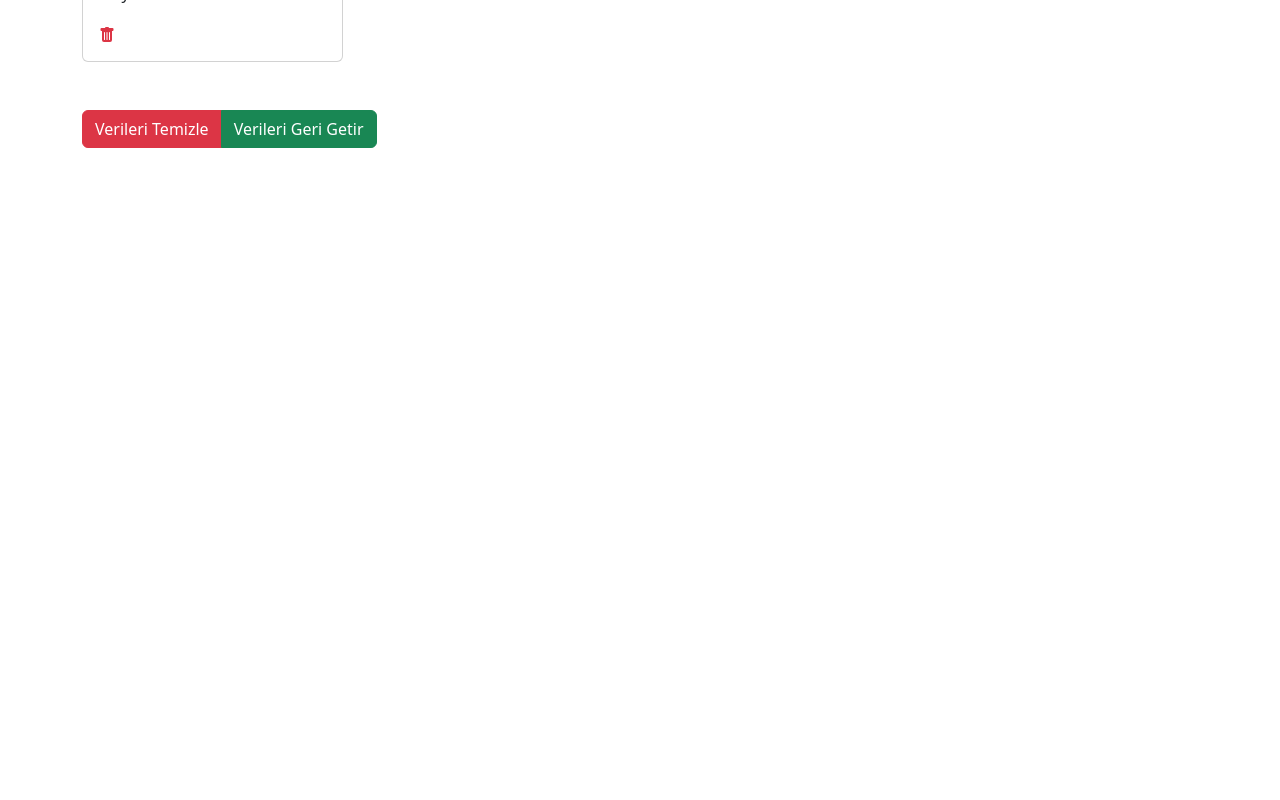
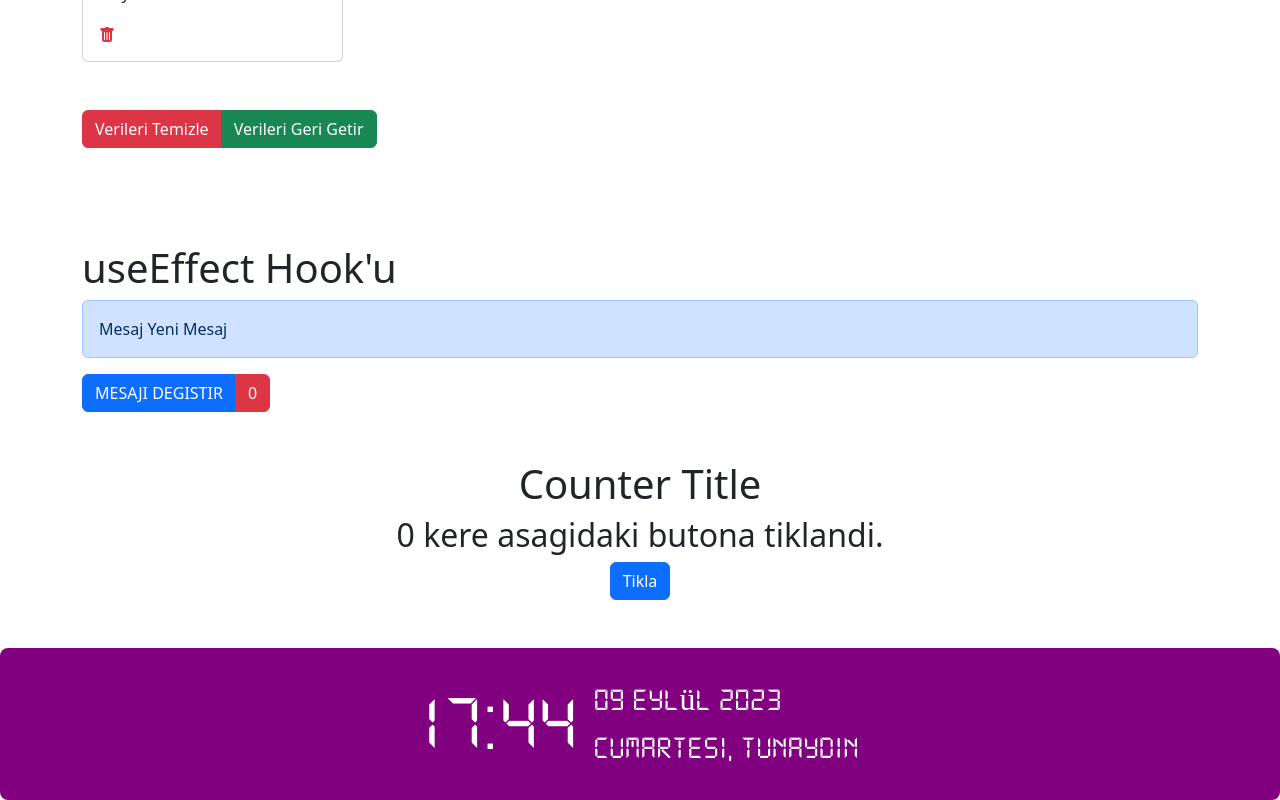
Before and after one commit to ZahideSarp/React, a React (Create React App) app: page / in a window 1280 px wide. Shown: the part 9989-10789 px from the top of the page. Before the commit the page ends 10185 px from the top, so only its background shows below. Built offline with nearby package versions, Linux system fonts and the light colour scheme.

Commit message:
useEffect

```diff
--- a/public/index.html
+++ b/public/index.html
@@ -14,7 +14,7 @@
         <!-- <link rel="preconnect" href="https://fonts.googleapis.com">
 <link rel="preconnect" href="https://fonts.gstatic.com" crossorigin>
 <link href="https://fonts.googleapis.com/css2?family=Crimson+Text:ital,wght@0,400;0,600;0,700;1,400;1,600;1,700&display=swap" rel="stylesheet"> -->
-        <title>React App</title>
+        <title>REACT BASICS</title>
     </head>
     <body>
         <noscript>You need to enable JavaScript to run this app.</noscript>
--- a/src/App.js
+++ b/src/App.js
@@ -26,6 +26,9 @@ import ProductShop from "./components/12-product-shop/product-shop";
 import State from "./components/13-usestate/state";
 import Counter from "./components/14-counter/counter";
 import Birthday from "./components/15-birthday/birthday";
+import UseEffect from "./components/16-useeffect/useeffect";
+import CounterTitle from "./components/17-counter-title/counter-title";
+import DijitalSaatUygulamasi3 from "./components/18-dijital-saat-uygulamasi3/dijital-saat-uygulamasi3";
 
 const App = () => {
     return (
@@ -103,6 +106,9 @@ const App = () => {
             <State />
             <Counter />
             <Birthday />
+            <UseEffect />
+            <CounterTitle />
+            <DijitalSaatUygulamasi3 color="white" backgroundColor="purple" />
         </div>
     )
 };
--- a/src/components/15-birthday/birthday.js
+++ b/src/components/15-birthday/birthday.js
@@ -12,7 +12,7 @@ const Birthday = () => {
     };
 
     const deletePerson = (id) => {
-        const filteredArray = people.filter((person) => person.id !== id);
+        const filteredArray = people.filter((person) => person.id === id);
         setPeople(filteredArray);
     };
 
--- /dev/null
+++ b/src/components/16-useeffect/useeffect.js
@@ -0,0 +1,60 @@
+import { useEffect, useState } from 'react';
+import { Alert, Button, ButtonGroup, Container } from 'react-bootstrap';
+
+const UseEffect = () => {
+    const [counter, setCounter] = useState(0);
+    const [message, setMessage] = useState('Mesaj');
+
+    // console.log("Benim calisma siram 1")
+
+    useEffect(() => {
+        // console.log("Herhangi bir state degistiginde calisir")
+    })
+
+    useEffect(() => {
+        // console.log("Yalnizca component mount edildikten sonra calisir")
+        // verileri al gel, geldiginde de setData()
+    }, []);
+
+    useEffect(() => {
+        // console.log("component ilk mount edildiginde calisir ve counter state'i degistiginde calisir")
+    }, [counter])
+
+    useEffect(() => {
+        return () => {
+            // console.log("component unmount edildiginde calisir")
+        }
+    }, [])
+
+
+    // console.log("Benim calisma siram 2")
+
+    const handleCounter = () => {
+        setCounter(prev => {
+            console.log("Counter degisti");
+            return prev + 1;
+        });
+        console.log("Counter degisecek");
+    }
+
+    const newMessage = () => {
+        // console.log("newMessage calisti");
+        return "Yeni Mesaj";
+    }
+
+
+    return (
+        <Container>
+            <h1>useEffect Hook'u</h1>
+            <Alert>
+                {message} {newMessage()}
+            </Alert>
+            <ButtonGroup>
+                <Button onClick={() => setMessage("STATE DEGISTI")}>MESAJI DEGISTIR</Button>
+                <Button onClick={handleCounter} variant='danger'>{counter}</Button>
+            </ButtonGroup>
+        </Container>
+    )
+}
+
+export default UseEffect;
--- /dev/null
+++ b/src/components/17-counter-title/counter-title.js
@@ -0,0 +1,29 @@
+import { useEffect, useState } from 'react';
+import { Button, Container } from "react-bootstrap";
+
+const CounterTitle = () => {
+    const [counter, setCounter] = useState(0);
+    // const [isButtonClicked, setIsButtonClicked] = useState(false);
+
+    const handleCounter = () => {
+        setCounter(prev => prev + 1);
+        // setIsButtonClicked(true);
+    }
+
+    useEffect(() => {
+        // insallah ilk renderda calismaz
+        if (counter > 0) {
+            window.document.title = `Butona ${counter} kez tiklandi...`
+        }
+    }, [counter])
+
+    return (
+        <Container className='my-5 text-center'>
+            <h1>Counter Title</h1>
+            <h2>{counter} kere asagidaki butona tiklandi.</h2>
+            <Button onClick={handleCounter}>Tikla</Button>
+        </Container>
+    )
+}
+
+export default CounterTitle;
--- /dev/null
+++ b/src/components/18-dijital-saat-uygulamasi3/dijital-saat-uygulamasi3.js
@@ -0,0 +1,61 @@
+import "./dijital-saat-uygulamasi3.scss";
+import moment from "moment";
+import "moment/locale/tr";
+import { useEffect, useState } from "react";
+
+let message = "";
+
+const DijitalSaatUygulamasi3 = (props) => {
+    const [trTarih, setTrTarih] = useState(moment().locale("tr"));
+
+    const tarih = trTarih.format("DD MMMM YYYY");
+    const haftaninGunu = trTarih.format("dddd");
+    const saat = trTarih.format("HH");
+    const dakika = trTarih.format("mm");
+    const saniye = trTarih.format("ss");
+
+    if (saat >= 6 && saat < 12) {
+        message = "GUNAYDIN"
+    } else if (saat >= 12 && saat < 18) {
+        message = "TUNAYDIN"
+    } else if (saat >= 18 && saat < 22) {
+        message = "IYI AKSAMLAR"
+    } else {
+        message = "IYI GECELER"
+    }
+
+
+    const clockStyle = {
+        color: props.color,
+        backgroundColor: props.backgroundColor
+    }
+
+    useEffect(() => {
+        const timer = setInterval(() => {
+            setTrTarih(moment().locale("tr"));
+        }, 1000);
+
+        return () => {
+            clearInterval(timer);
+        }
+    }, [])
+
+    return (
+        <div style={clockStyle} className="dijital-saat-uygulamasi3 my-5">
+            <div className="time">
+                {saat}
+                <span style={{
+                    // color: saniye % 2 === 0 ? "white" : "transparent",
+                    // visibility: saniye % 2 === 0 ? "hidden" : "visible"
+                    opacity: saniye % 2 === 0 ? 0 : 1
+                }}>:</span>
+                {dakika}</div>
+            <div>
+                <div className="date">{tarih}</div>
+                <div className="day">{haftaninGunu}, {message}</div>
+            </div>
+        </div>
+    )
+}
+
+export default DijitalSaatUygulamasi3;
--- /dev/null
+++ b/src/components/18-dijital-saat-uygulamasi3/dijital-saat-uygulamasi3.scss
@@ -0,0 +1,22 @@
+@font-face {
+    font-family: "dijital";
+    src: url("../../assets/font/ds-digi.ttf");
+}
+
+.dijital-saat-uygulamasi3 {
+    margin: 2rem 0;
+    font-family: dijital;
+    background-color: rgb(37, 37, 37);
+    border-radius: 0.5rem;
+    color: chartreuse;
+    display: flex;
+    justify-content: center;
+    align-items: center;
+    gap: 1rem;
+    padding: 1rem;
+    font-size: 2rem;
+
+    .time {
+        font-size: 5rem;
+    }
+}
--- /dev/null
+++ b/src/components/useeffect/useeffect.js
@@ -0,0 +1,9 @@
+import React from 'react'
+
+const UseEffect = () => {
+  return (
+    <div>UseEffect</div>
+  )
+}
+
+export default UseEffect
--- a/src/index.js
+++ b/src/index.js
@@ -7,7 +7,8 @@ import "./assets/scss/style.scss";
 const root = createRoot(document.getElementById("root"));
 
 root.render(
-    <React.StrictMode>
+    // <React.StrictMode>
         <App />
-    </React.StrictMode>
+    // </React.StrictMode>
+
 );
```
